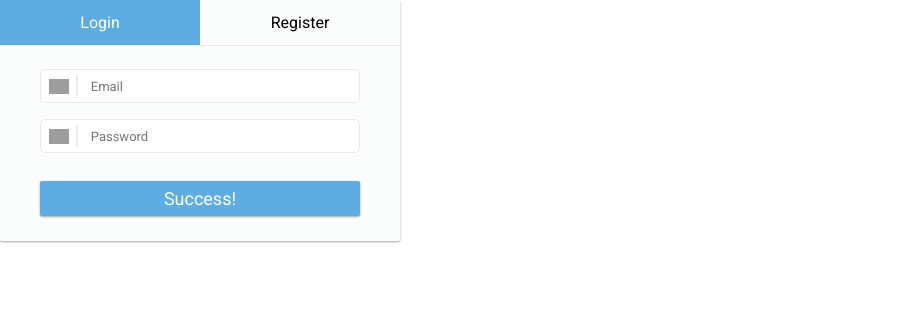
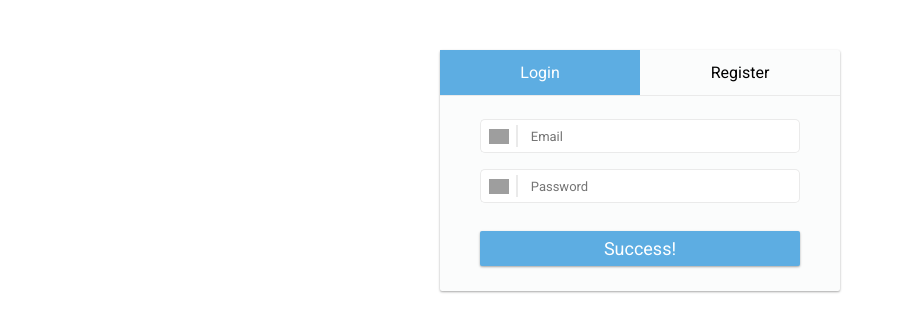
Before and after one commit to GianCastle/login-register, a React (Create React App) app: page / in a window 1280 px wide. Shown: the top 332 px of the page, without its empty margins (0-904 px from the left). Built offline with nearby package versions, Linux system fonts and the light colour scheme; grey boxes are pictures that could not be loaded.

Commit message:
buggfixed

```diff
--- a/src/assets/css/main.css
+++ b/src/assets/css/main.css
@@ -5,3 +5,10 @@
     padding: 0;
     border: 0;
 }
+#root {
+    display: flex;
+    justify-content: center;
+}
+.mt-5 {
+    margin-top: 50px;
+}
--- a/src/assets/css/small-card.css
+++ b/src/assets/css/small-card.css
@@ -1,6 +1,6 @@
 .small-card {
-    max-width: 400px;
-    max-height: 300px;
+    width: 400px;
+    /* max-height: 300px; */
     border-radius: 2px;
     display: flex;
     flex-direction: column;
@@ -9,4 +9,5 @@
     box-shadow: 0 1px 3px rgba(0,0,0,0.12), 0 1px 2px rgba(0,0,0,0.24);
     transition: all 0.3s cubic-bezier(.25,.8,.25,1);
     padding-bottom: 20px;
+    flex-shrink: 0;
 }
--- a/src/components/SmallCard.jsx
+++ b/src/components/SmallCard.jsx
@@ -4,7 +4,7 @@ import '../assets/css/small-card.css'
 
 const SmallCard = props => {
     return (
-        <div className="small-card">
+        <div className={`small-card ${props.className}`}>
             {
                 props.children
             }
@@ -14,6 +14,7 @@ const SmallCard = props => {
 
 SmallCard.propTypes = {
     children: PropTypes.any.isRequired,
+    className: PropTypes.string
 }
 
 export default SmallCard
--- a/src/containers/App.jsx
+++ b/src/containers/App.jsx
@@ -31,7 +31,7 @@ const App = props => {
     }
     return (
         <>
-            <SmallCard>
+            <SmallCard className="mt-5">
                 <CardTabs buttons={[
                         {
                             text: "Login",
```
